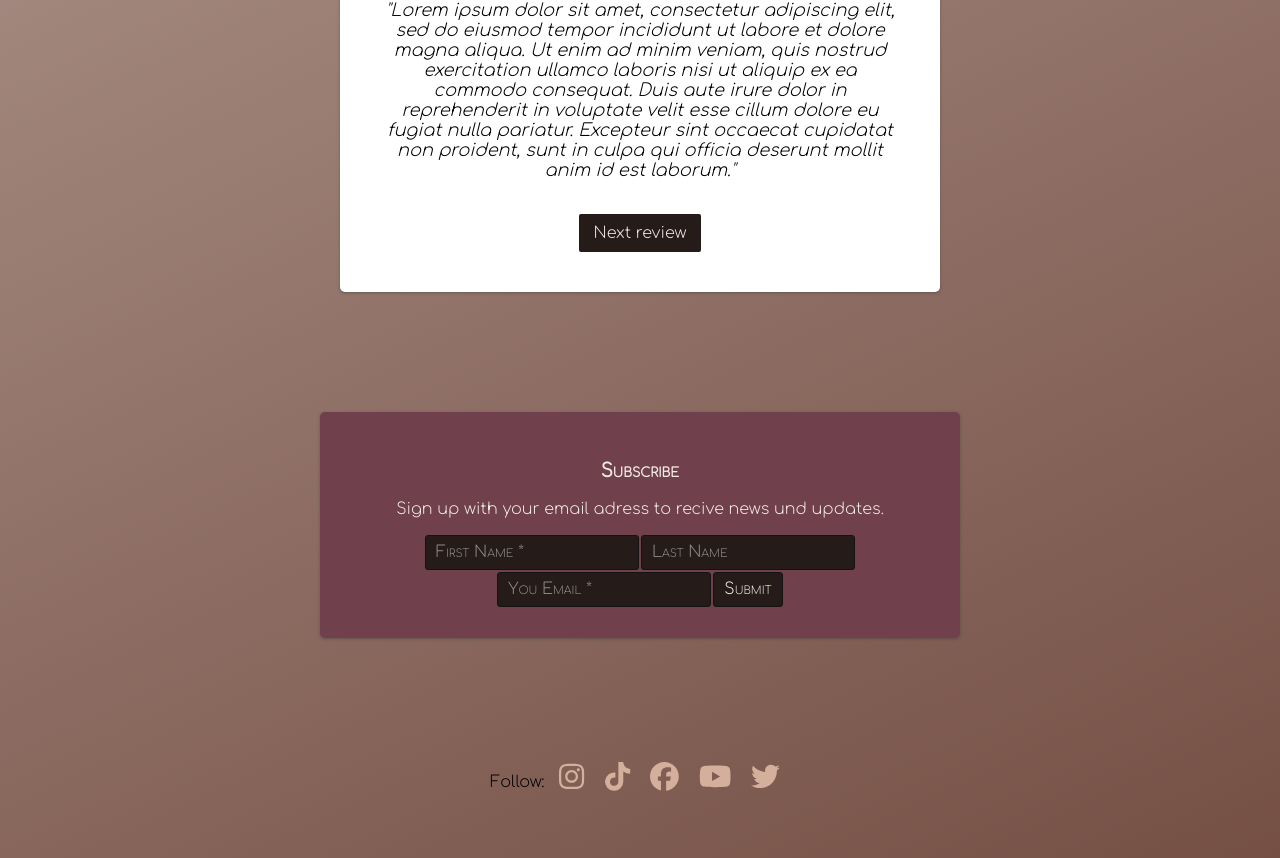
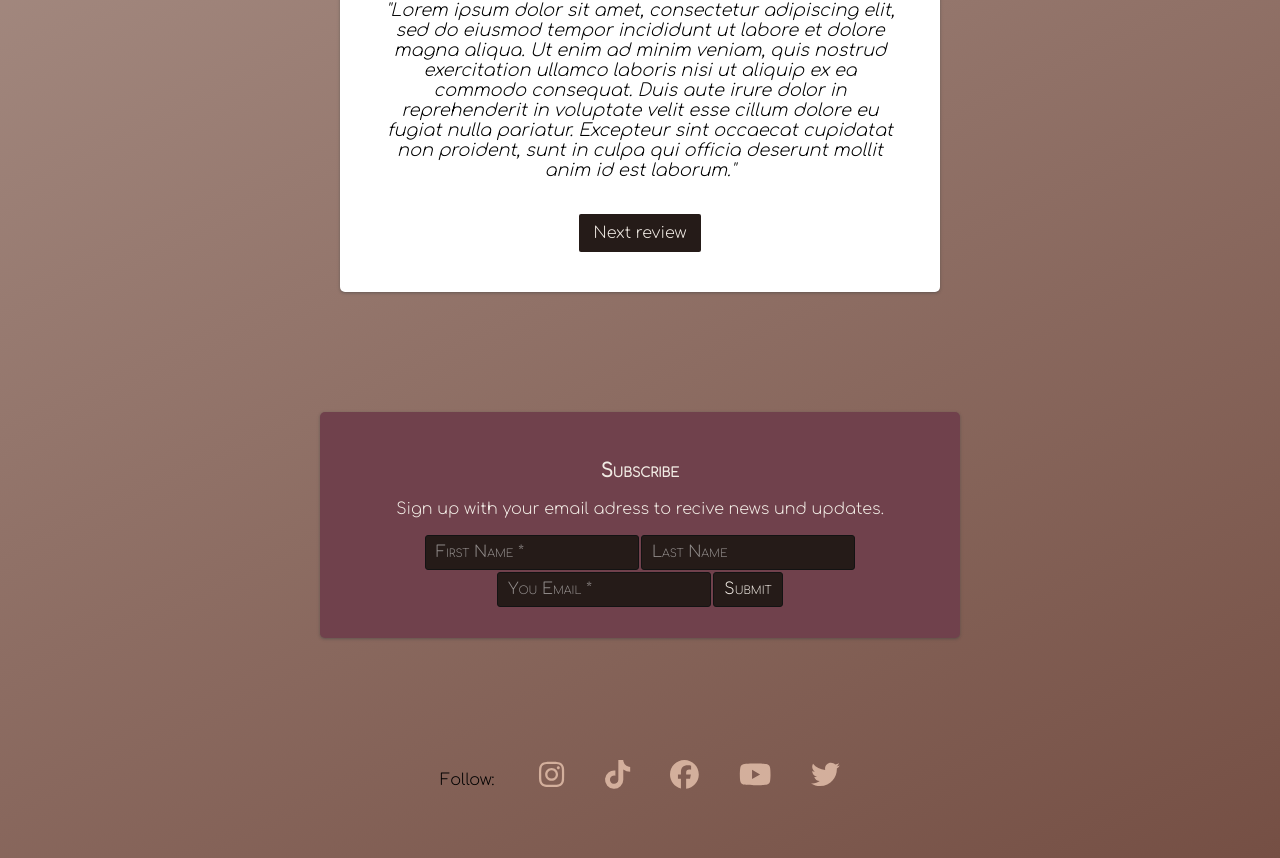
Before and after one commit to b-na/furniture_store, a React (Create React App) app: page / in a window 1280 px wide. Shown: the part 4613-5471 px from the top of the page. Built offline with nearby package versions, Linux system fonts and the light colour scheme; a web font is replaced by a local one.

Commit message:
optimisation for small screen

```diff
--- a/src/App.css
+++ b/src/App.css
@@ -29,10 +29,6 @@
     scrollbar-width: thin;
   }
 }
-#App {
-  overflow-x: hidden;
-}
-
 html {
   width: 100vw;
   height: -moz-max-content;
@@ -377,6 +373,11 @@ section {
   align-items: center;
   justify-content: center;
 }
+@media only screen and (max-width: 400px) {
+  #right #navbar h1 {
+    font-size: 15vw;
+  }
+}
 #right #navbar a {
   position: relative;
   color: #251B18;
@@ -469,10 +470,11 @@ section {
   justify-content: center;
   align-items: center;
   gap: 30px;
-  padding: 30px;
+  padding: 30px 0;
   transition: all 0.2s ease;
 }
 #design_ideas > div:not(.header-container) {
+  width: 95%;
   max-width: 85vw;
   height: 60vh;
   display: flex;
@@ -496,6 +498,11 @@ section {
 }
 #design_ideas > div:not(.header-container) div p, #design_ideas > div:not(.header-container) div h1 {
   text-align: justify;
+}
+@media only screen and (max-width: 350px) {
+  #design_ideas > div:not(.header-container) div {
+    padding: 20px;
+  }
 }
 #design_ideas > div:not(.header-container) img {
   min-height: 100%;
@@ -720,8 +727,8 @@ section {
 }
 #reviews #review_container {
   padding: 40px;
-  width: 40%;
-  min-width: 600px;
+  width: 100%;
+  max-width: 600px;
   height: -moz-max-content;
   height: max-content;
   background-color: #ffffff;
@@ -790,6 +797,22 @@ section {
 #reviews #review_container > div button:hover, #reviews #review_container > div button:active {
   background-color: #70414c;
 }
+@media only screen and (max-width: 380px) {
+  #reviews #review_container {
+    padding: 40px 20px;
+  }
+  #reviews #review_container > div {
+    display: flex;
+    flex-direction: column;
+    align-items: center;
+  }
+  #reviews #review_container > div img {
+    margin: 0;
+  }
+  #reviews #review_container > div p {
+    text-align: center;
+  }
+}
 #reviews #review_container.fadeIn {
   animation: fadeIn 0.2s ease forwards;
 }
@@ -847,14 +870,23 @@ section {
 
 footer {
   width: 100%;
-  height: 20vh;
+  min-height: 20vh;
+  height: -moz-max-content;
+  height: max-content;
   display: flex;
   justify-content: center;
   align-items: center;
+  text-align: center;
+}
+footer div {
+  line-height: 3rem;
+}
+footer p {
+  margin: 20px;
 }
 footer div a {
   color: rgb(211, 175, 156);
-  margin: 10px;
+  margin: 20px;
   font-size: 1.8rem;
   transition: all 0.3s ease-in-out;
 }
@@ -879,7 +911,7 @@ footer div a:hover, footer div a:active {
     opacity: 0;
   }
 }
-@media screen and (max-width: 720px) {
+@media only screen and (max-width: 720px) {
   #start {
     flex-direction: column !important;
   }
@@ -907,7 +939,7 @@ footer div a:hover, footer div a:active {
     height: max-content !important;
   }
   #review_container {
-    min-width: 90% !important;
+    width: 95% !important;
   }
   #nl_form {
     width: 80% !important;
@@ -946,7 +978,7 @@ footer div a:hover, footer div a:active {
     height: max-content;
   }
 }
-@media screen and (max-width: 650px) {
+@media only screen and (max-width: 650px) {
   #design_ideas {
     flex-direction: column !important;
   }
@@ -988,7 +1020,7 @@ footer div a:hover, footer div a:active {
     grid-column: 1/span 2;
   }
 }
-@media screen and (max-width: 470px) {
+@media only screen and (max-width: 470px) {
   #product_container {
     grid-template-columns: repeat(1, auto);
     grid-template-rows: repeat(22, auto);
@@ -1011,10 +1043,6 @@ footer div a:hover, footer div a:active {
     grid-row: unset !important;
     grid-column: unset !important;
   }
-  #review_container {
-    min-width: 100% !important;
-    border-radius: 0 !important;
-  }
   #newsletter {
     padding: 0;
   }
@@ -1022,7 +1050,7 @@ footer div a:hover, footer div a:active {
     width: 100% !important;
     height: -moz-max-content;
     height: max-content;
-    min-height: 100vh;
+    min-height: 80vh;
     justify-content: center;
     flex-direction: column;
     border-radius: 0 !important;
@@ -1040,6 +1068,13 @@ footer div a:hover, footer div a:active {
   #nl_form input {
     width: 90% !important;
     translate: 0 !important;
+  }
+  footer {
+    background-color: #42262d;
+    color: #F1EBE4;
+  }
+  footer div a {
+    color: #F1EBE4;
   }
   #shop > :first-child {
     top: 10px;
@@ -1074,4 +1109,14 @@ footer div a:hover, footer div a:active {
     height: -moz-max-content;
     height: max-content;
   }
+}
+@media only screen and (max-width: 800px) {
+  *::-webkit-scrollbar {
+    display: none;
+  }
+}
+@media only screen and (max-width: 350px) {
+  h2 {
+    font-size: 10vw !important;
+  }
 }/*# sourceMappingURL=App.css.map */
--- a/src/App.scss
+++ b/src/App.scss
@@ -41,9 +41,6 @@ $shadow: rgba(60, 64, 67, 0.3) 0px 1px 2px 0px, rgba(60, 64, 67, 0.15) 0px 1px 3
     }
 }
 
-#App {
-    overflow-x: hidden;
-}
 
 html {
     width: 100vw;
@@ -417,6 +414,10 @@ section {
             align-items: center;
             justify-content: center;
 
+            @media only screen and (max-width: 400px) {
+                font-size: 15vw;
+            }
+
         }
 
         a {
@@ -521,10 +522,11 @@ section {
     justify-content: center;
     align-items: center;
     gap: 30px;
-    padding: 30px;
+    padding: 30px 0;
     transition: all 0.2s ease;
 
     >div:not(.header-container) {
+        width: 95%;
         max-width: 85vw;
         height: 60vh;
         display: flex;
@@ -548,6 +550,10 @@ section {
 
             p, h1 {
                 text-align: justify;
+            }
+
+            @media only screen and (max-width: 350px) {
+                padding: 20px;
             }
 
         }
@@ -790,8 +796,8 @@ section {
 
     #review_container {
         padding: 40px;
-        width: 40%;
-        min-width: 600px;
+        width: 100%;
+        max-width: 600px;
         height: max-content;
         background-color: $background;
         border-radius: 5px;
@@ -867,8 +873,20 @@ section {
             button:hover, button:active {
                 background-color: $prime5;
             }
+        }
 
-        }
+            @media only screen and (max-width: 380px){
+                padding: 40px 20px;
+
+                >div {
+                    display: flex;
+                    flex-direction: column;
+                    align-items: center;
+
+                    img {margin: 0;}
+                    p {text-align: center;}
+                }
+            }
     }
 
     #review_container.fadeIn {
@@ -931,14 +949,22 @@ section {
 
 footer {
     width: 100%;
-    height: 20vh;
+    min-height: 20vh;
+    height: max-content;
     display: flex;
     justify-content: center;
     align-items: center;
+    text-align: center;
+
+    div {line-height: 3rem;}
+
+    p {
+        margin: 20px;
+    }
 
     div a {
         color: rgb(211, 175, 156);
-        margin: 10px;
+        margin: 20px;
         font-size: 1.8rem;
         transition: all 0.3s ease-in-out;
     }
@@ -960,7 +986,7 @@ footer {
     100% { opacity: 0; }
 }
 
-@media screen and (max-width: 720px) {
+@media only screen and (max-width: 720px) {
 
     #start {
         flex-direction: column !important;
@@ -990,7 +1016,7 @@ footer {
     }
 
     #review_container {
-        min-width: 90% !important;
+        width: 95% !important;
     }
 
     #nl_form{
@@ -1033,7 +1059,7 @@ footer {
 
 }
 
-@media screen and (max-width: 650px) {
+@media only screen and (max-width: 650px) {
     #design_ideas {
         flex-direction: column !important;
 
@@ -1081,7 +1107,7 @@ footer {
 
 }
 
-@media screen and (max-width: 470px) {
+@media only screen and (max-width: 470px) {
         #product_container {
             grid-template-columns: repeat(1, auto);
             grid-template-rows: repeat(22, auto);
@@ -1108,12 +1134,6 @@ footer {
             grid-column: unset !important;
         }
 
-
-        #review_container {
-            min-width: 100% !important;
-            border-radius: 0 !important;
-        }
-
     #newsletter {
         padding: 0;
     }
@@ -1122,7 +1142,7 @@ footer {
     #nl_form{
         width: 100% !important;
         height: max-content;
-        min-height: 100vh;
+        min-height: 80vh;
         justify-content: center;
         flex-direction: column;
         border-radius: 0 !important;
@@ -1140,6 +1160,15 @@ footer {
         input{
             width: 90% !important;
             translate: 0 !important;
+        }
+    }
+
+    footer {
+        background-color: #42262d;
+        color: $prime1;
+
+        div a {
+            color: $prime1;
         }
     }
 
@@ -1181,3 +1210,11 @@ footer {
         }
     }
 }
+
+@media only screen and (max-width: 800px) {
+    *::-webkit-scrollbar {display: none;}
+}
+
+@media only screen and (max-width: 350px) {
+    h2 {font-size: 10vw !important;}
+}
```
Also changed, not shown: 1 other file (tests, documents, lock files or other folders).
